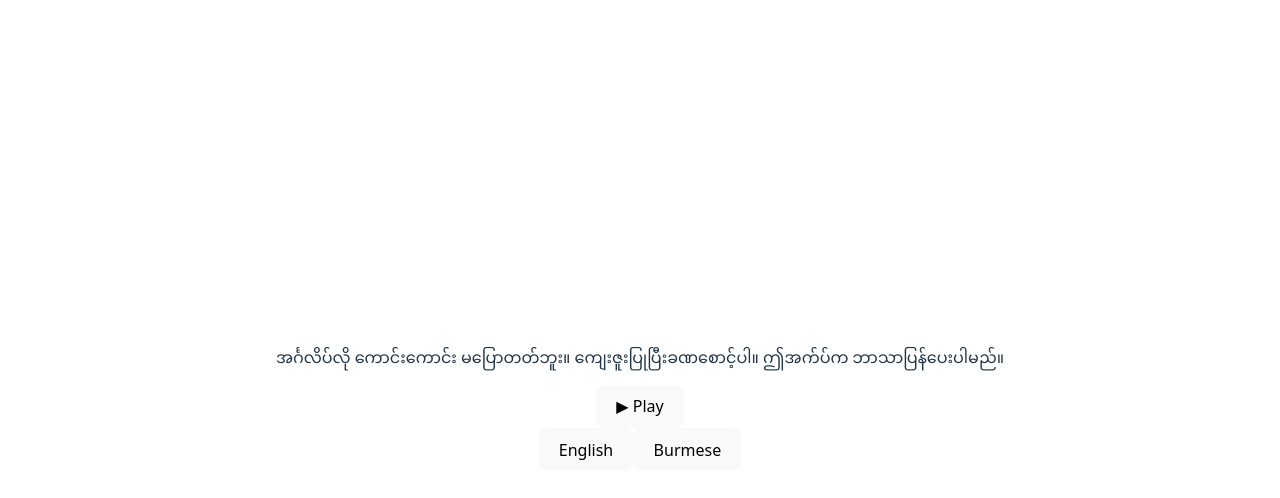
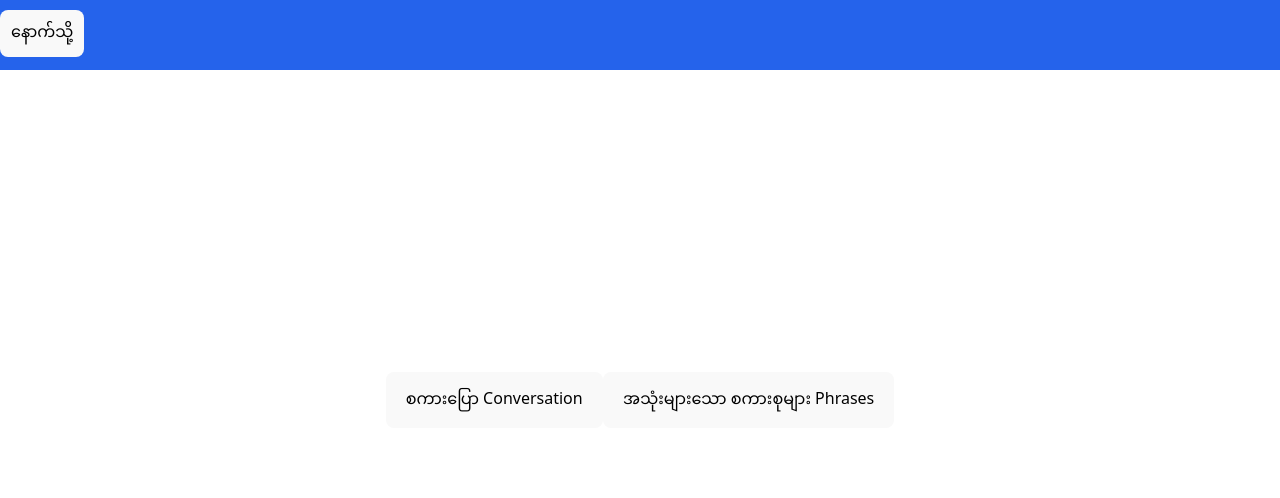
Before and after one commit to ayecmon/dear_voice, a React (Vite) app: page /police in a window 1280 px wide. Shown: the top 498 px of the page. Built offline with nearby package versions, Linux system fonts and the light colour scheme.

Commit message:
Seperate Conversation and IntroPhrase as new components

```diff
--- a/src/components/Header.css
+++ b/src/components/Header.css
@@ -3,15 +3,17 @@
     color: white;
 
     display: flex;
-    align-items: center;
-    justify-content: center;
+    align-items: flex-start;
+    justify-content: flex-start;
 
     position: fixed;
     top: 0;
     left: 0;
     right: 0;
     height: 60px;
+    padding-top: 10px;
+}
 
-    font-size: 15px;
-    font-weight: 700;
+.back-button {
+   padding: 5px 10px;
 }
--- a/src/components/Header.jsx
+++ b/src/components/Header.jsx
@@ -1,6 +1,8 @@
 import './Header.css';
 export function Header(){
     return(
-        <div className='header'>Welcome to Dear Voice. အောက်ပါ အရေးပေါ်အခြေအနေများထဲမှ တစ်ခုကို ရွေးချယ်ပါ။</div>
+        <div className='header'>
+            <button className= 'back-button'> နောက်သို့ </button>
+        </div>
     );
 }
--- /dev/null
+++ b/src/pages/Conversation.css
@@ -0,0 +1,4 @@
+.button-options {
+    display: flex;
+    width: 100;
+}
--- /dev/null
+++ b/src/pages/Conversation.jsx
@@ -0,0 +1,11 @@
+import './Conversation.css';
+
+export function Conversation() {
+    return(
+    <div className="button-options">
+        <button> စကားပြော Conversation </button>
+        <button> အသုံးများသော စကားစုများ Phrases </button>
+      </div>
+
+    );
+}
--- a/src/pages/HomePage.css
+++ b/src/pages/HomePage.css
@@ -10,12 +10,6 @@
   margin-bottom: 10px;
   background-color:#2563EB;
   color:white;
-}
-
-.button-police .police-icon{
-  display: flex;
-  flex-direction: column;
-  align-items: center;
 }
 
 .button-container .button-med {
--- a/src/pages/HomePage.jsx
+++ b/src/pages/HomePage.jsx
@@ -1,5 +1,6 @@
 import { Header } from "../components/Header";
 import { NavLink } from "react-router";
+import { IntroPhrase } from "./phrases/IntroPhrase";
 import "./HomePage.css";
 import PoliceIcon from '../assets/images/icons/police-icon.svg'
 import MediIcon from '../assets/images/icons/medi-icon.svg'
@@ -8,9 +9,9 @@ export function HomePage() {
   return (
     <>
       <title>Dear Voice</title>
-      {/* <Header /> */}
       <h2>အရေးပေါ်အကူအညီ</h2>
       <p>Emergency Assistance</p>
+      <IntroPhrase/>
       <div className="button-container">
         <button className="button-police">
           {/* <img className = "police-icon"src={PoliceIcon}></img> */}
--- /dev/null
+++ b/src/pages/PolicePage.css
@@ -0,0 +1,9 @@
+.button-options {
+    display: flex;
+    width: 100;
+}
+.button-options .option {
+    flex: 1;
+    padding: 15px;
+    box-sizing: border-box;
+}
--- a/src/pages/PolicePage.jsx
+++ b/src/pages/PolicePage.jsx
@@ -1,22 +1,12 @@
-import "/audio/starter.mp3";
+import { Header } from "../components/Header";
+import { Conversation } from "./Conversation";
+import "./PolicePage.css";
 
 export function PolicePage() {
-  const play = (file) => {
-    const audio = new Audio(`/audio/${file}`);
-    audio.play();
-  };
   return (
     <>
-      <p>
-        အင်္ဂလိပ်လို ကောင်းကောင်း မပြောတတ်ဘူး။ ကျေးဇူးပြုပြီးခဏစောင့်ပါ။ ဤအက်ပ်က
-        ဘာသာပြန်ပေးပါမည်။
-      </p>
-      <button onClick={() => play("starter.mp3")}>▶ Play</button>
-      <div>
-        <button> English </button>
-        <button> Burmese </button>
-      </div>
-
+      <Header />
+      <Conversation />
     </>
   );
 }
--- /dev/null
+++ b/src/pages/phrases/IntroPhrase.css
@@ -0,0 +1,10 @@
+.introphrase-container{
+    display: flex;
+    align-items: center;
+    justify-content: space-between;
+}
+
+.intro-button {
+    border-radius: 50px;
+    background-color: grey;
+}
--- /dev/null
+++ b/src/pages/phrases/IntroPhrase.jsx
@@ -0,0 +1,20 @@
+import "/audio/starter.mp3";
+import "./IntroPhrase.css";
+
+export function IntroPhrase() {
+  const play = (file) => {
+    const audio = new Audio(`/audio/${file}`);
+    audio.play();
+  };
+  return (
+    <div className="introphrase-container">
+      <p>
+        အင်္ဂလိပ်လို ကောင်းကောင်း မပြောတတ်ဘူး။ ကျေးဇူးပြုပြီးခဏစောင့်ပါ။ ဤအက်ပ်က
+        ဘာသာပြန်ပေးပါမည်။
+      </p>
+      <button className="intro-button" onClick={() => play("starter.mp3")}>
+        ▶ Play
+      </button>
+    </div>
+  );
+}
```
